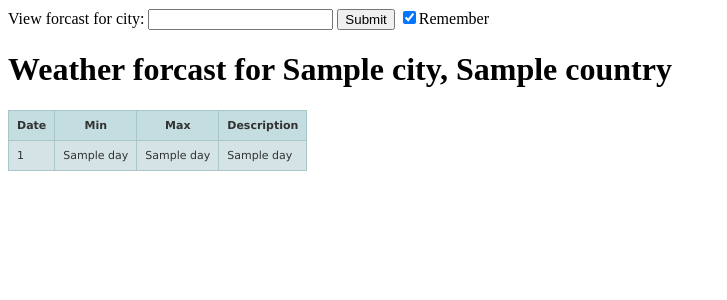
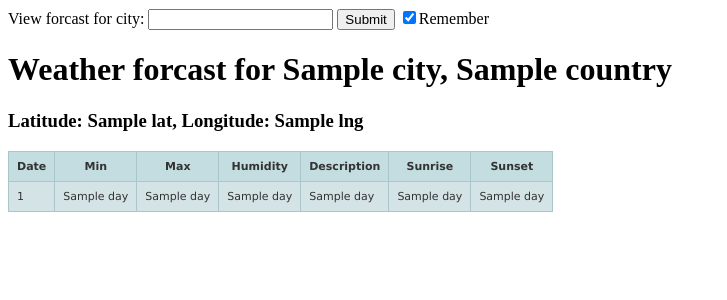
Before and after one commit to chrisjcox79/WeatherApp, a Flask app: template templates/index.html in a window 1280 px wide. Shown: the top 300 px of the page, without its empty margins (0-727 px from the left). Run offline with Flask 2, Linux system fonts and the light colour scheme; the template is opened without the code that fills it: most values are stand-ins (such as "Sample title", 1, 10 or a date in 2020).

Commit message:
added feature to dispaly sunrise and sunset and humidity

```diff
--- a/index.py
+++ b/index.py
@@ -2,7 +2,10 @@ from flask import Flask
 from flask import render_template
 from flask import request
 from flask import make_response
+from dateutil import tz as _tz
 import datetime
+import pytz
+from datetime import datetime as _datetime
 import os
 import urllib2
 import json
@@ -10,10 +13,111 @@ import time
 
 app = Flask(__name__)
 
+def timeConvert(miliTime):
+    hours, minutes, seconds = miliTime.split(":")
+    hours, minutes, seconds = int(hours), int(minutes), int(seconds)
+    setting = " PM"
+    if hours > 12:
+        setting = " AM"
+        hours -= 12
+    return "%02d:%02d:%02d"  % (hours, minutes, seconds) + setting
+
 def get_weather(city):
     url = "http://api.openweathermap.org/data/2.5/forecast/daily?q={}&cnt=10&mode=json&units=metric&appid=c0d8761ca979157a45651a5c7f12a6be".format(city)
     response = urllib2.urlopen(url).read()
     return response
+
+
+def getIP():
+    """ get ip of visitor.
+    """
+    url = "http://ipinfo.io/ip"
+    return urllib2.urlopen(url).read().strip()
+
+def getLongLatFromIP(ip):
+    city = getCityFromMyIp(ip)
+    url = "http://maps.googleapis.com/maps/api/geocode/json?address={}&sensor=false".format(city)
+
+    response = urllib2.urlopen(url)
+    data = json.load(response)
+    if data["status"] == u'OK':
+        lat = data["results"][-1]["geometry"]["bounds"]["northeast"]["lat"]
+        lng = data["results"][-1]["geometry"]["bounds"]["northeast"]["lng"]
+        city = data["results"][-1][u"address_components"][0]["long_name"]
+        return lat, lng, city
+    return (None, None, None)
+
+
+def getCityFromMyIp(ip):
+    """  fetch city based on user local public ip
+    """
+    geoloc = "http://ip-api.com/json/{}".format(ip)
+    data = json.load(urllib2.urlopen(geoloc))
+    return str(data["city"])
+
+def getSunriseSunset(lat, lng, date):
+    # https://api.sunrise-sunset.org/json?lat=36.7201600&lng=-4.4203400&date=2017-07-31
+    url = "https://api.sunrise-sunset.org/json?lat={}&lng={}&date={}".format(lat, lng, date)
+    data = json.load(urllib2.urlopen(url))
+    sunrise = data.get("results").get("sunrise").split()[0]
+    sunset =  data.get("results").get("sunset").split()[0]
+    timeZone = getTimeZone(lat, lng)
+    return convertUTCtoLocal(date, sunrise, timeZone), convertUTCtoLocal(date, sunset, timeZone)
+
+
+def convertUTCtoLocal(date, utcTime, timezone):
+    to_zone = pytz.timezone(timezone)
+    from_zone = _tz.gettz('UTC')
+    utc = _datetime.strptime('%s %s' % (date, utcTime), '%Y-%m-%d %H:%M:%S')
+    utc = utc.replace(tzinfo=from_zone)
+    local = utc.astimezone(to_zone)
+    return timeConvert(str(local.time()))
+
+
+# def getSunriseSunset(latitude, longitude, date):
+#     """ provides sunrise and sunset time in
+#         local timezone of city whose longitude
+#         and latitude are given.
+
+#         Args:
+#             latitude (float): latitude location value
+#             longitude (float): longitudnal location value
+
+#         Returns:
+#             (tuple): sunrise and sunset in standard time
+
+#     """
+#     # print date
+#     url = "http://api.geonames.org/timezoneJSON?formatted=true&lat={}&lng={}&date={}&username=seaurchin".format(
+#         latitude,
+#         longitude,
+#         date
+#         )
+#     try:
+#         resp = urllib2.urlopen(url)
+#     except Exception:
+#         return (0, 0)
+
+#     geoData = json.load(resp)
+#     sunrise = geoData.get("sunrise").split()[-1]
+#     sunset = geoData.get("sunset").split()[-1]
+#     timezone = geoData.get("timezoneId")
+#     return timeConvert(sunrise), timeConvert(sunset)
+
+def getTimeZone(latitude, longitude):
+    """ Provides timezone for a given longitude and latitude
+    """
+    # Note: We can also use this web service to get sunrise
+    # and sunset but due to inacuracy we use surise-sunset.org
+    url = "http://api.geonames.org/timezoneJSON?formatted=true&lat={}&lng={}&username=seaurchin".format(
+        latitude,
+        longitude)
+    try:
+        resp = urllib2.urlopen(url)
+    except Exception:
+        return (0, 0)
+    geoData = json.load(resp)
+    return geoData.get("timezoneId")
 
 @app.route("/")
 def index():
@@ -24,10 +128,12 @@ def index():
         searchCity = request.form.get("searchcity")
 
     if not searchCity:
-        searchCity = request.cookies.get("last_city")
+        searchCity = request.cookies.get("last_search")
 
     if not searchCity:
-            searchCity = "Phillaur"
+            lat, lng, searchCity = getLongLatFromIP(getIP())
+
+
     try:
         weatherData = get_weather(searchCity)
     except Exception:
@@ -39,22 +145,24 @@ def index():
         return render_template("invalid_city.html", user_input=searchCity)
     country = data["city"]["country"]
 
+    lat = data["city"]["coord"]["lat"]
+    lng = data["city"]["coord"]["lon"]
     forcast_list = []
     for d in data.get("list"):
-        day = time.strftime('%d %B', time.localtime(d.get('dt')))
+        day = time.strftime('%G-%m-%d', time.localtime(d.get('dt')))
         mini = d.get("temp").get("min")
         maxi = d.get("temp").get("max")
+        humid = d.get("humidity")
         desc = d.get("weather")[0].get("description")
-        forcast_list.append((day, mini, maxi, desc))
-    response = make_response(render_template("index.html", forcast_list=forcast_list, city=city,country=country))
+        sunrise , sunset =  getSunriseSunset(lat, lng, day)
+        forcast_list.append((day, mini, maxi, humid, desc, sunrise, sunset))
+    response = make_response(render_template("index.html", forcast_list=forcast_list,
+        lat=lat, lng=lng, city=city,country=country))
     if request.args.get("remember"):
-        response.set_cookie("last_city", "{},{}".format(city, country),
+        response.set_cookie("last_search", "{},{}".format(city, country),
                 expires=datetime.datetime.today() + datetime.timedelta(days=365))
     return response
 
-@app.route("/hello/<name>/<int:age>")
-def hello_name(name, age):
-    return "Hello, {} you are {} year old.".format(name, age);
 
 if __name__ == "__main__":
     port = int(os.environ.get('PORT', 5000))
--- a/templates/index.html
+++ b/templates/index.html
@@ -14,10 +14,13 @@
 			<input type="checkbox" name="remember" checked="checked">Remember<br/ >
 		</form>
 		<h1>Weather forcast for {{ city }}, {{ country }} </h1>
+		<h3>Latitude: {{lat}}, Longitude: {{lng}}</h3>
+		<div>
 		<table class="hovertable">
 			<tr>
-				<th> Date</th><th>Min</th><th>Max</th>
-					<th>Description</th>
+				<th> Date</th><th>Min</th><th>Max</th><th>Humidity</th>
+					<th>Description</th><th>Sunrise</th>
+					<th>Sunset</th>
 			</tr>
 
 		{% for day in forcast_list %}
@@ -27,7 +30,13 @@
 			<td>{{day[1]}}</td>
 			<td>{{day[2]}}</td>
 			<td>{{day[3]}}</td>
+			<td>{{day[4]}}</td>
+			<td>{{day[5]}}</td>
+			<td>{{day[6]}}</td>
 		</tr>
 		{% endfor %}
+		</table>
+
+		</div>
 	</body>
 </html>
```
